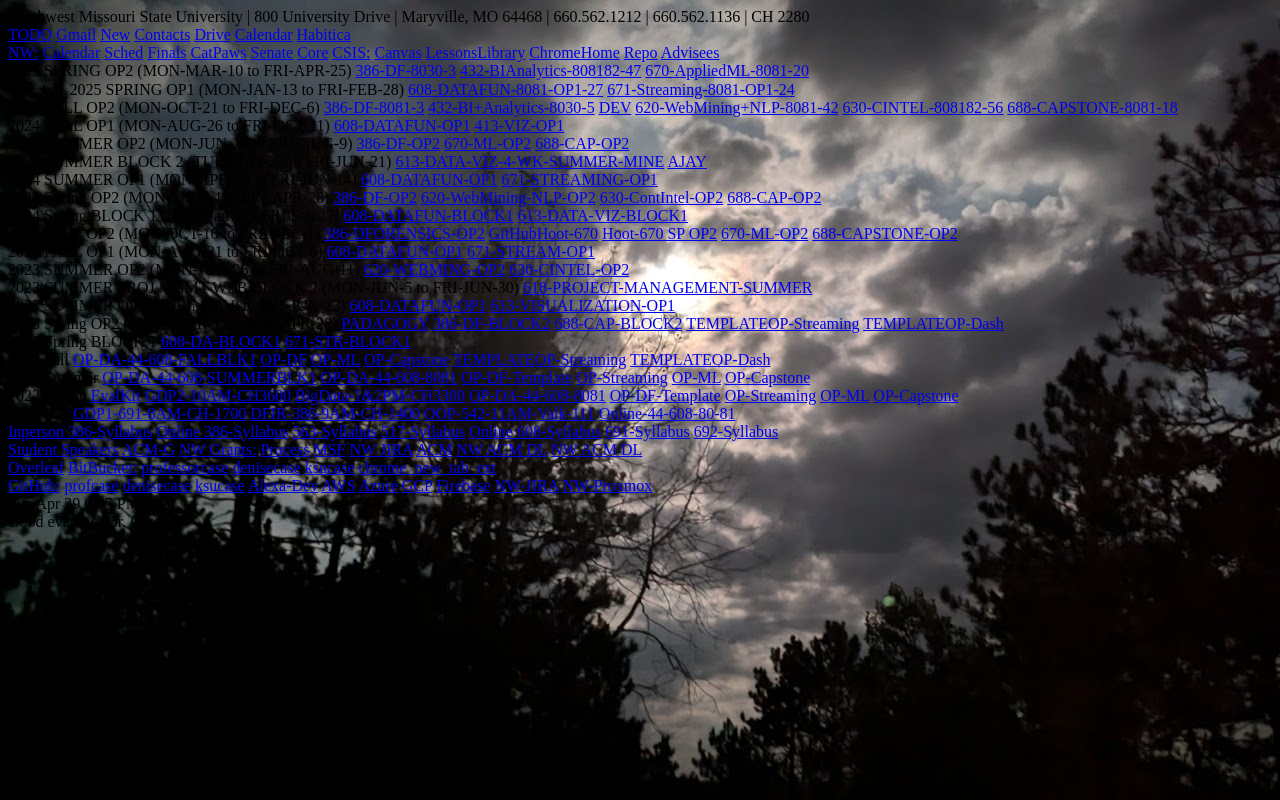
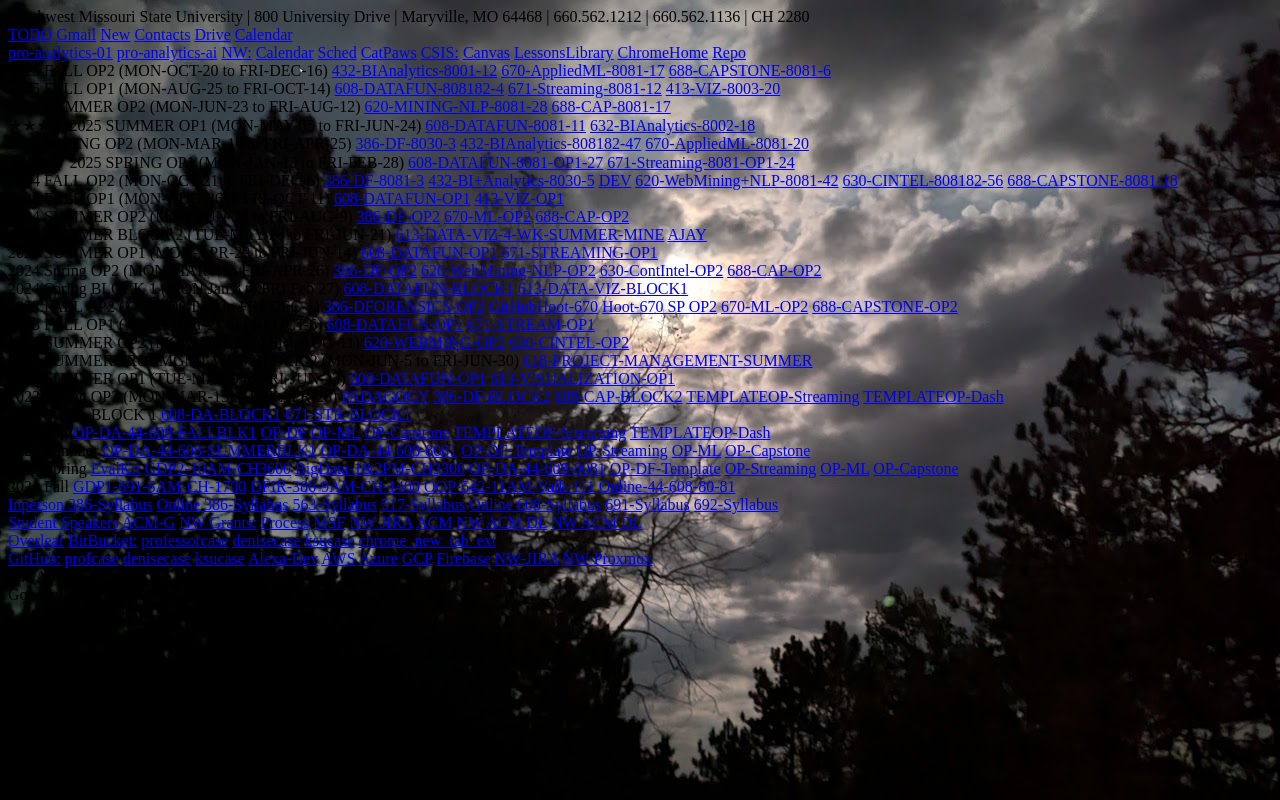
Before and after one commit to denisecase/chrome_new_tab_ext, a website with bundled scripts: page tab.html in a window 1280 px wide. Built offline with nearby package versions, Linux system fonts and the light colour scheme; no server answers.

Commit message:
2025 Summer + Fall

```diff
--- a/tab.html
+++ b/tab.html
@@ -58,24 +58,50 @@
             <a rel="noopener" target="_blank" href="https://contacts.google.com/">Contacts</a>
             <a rel="noopener" target="_blank" href="https://drive.google.com/drive/my-drive">Drive</a>
             <a rel="noopener" target="_blank" href="https://calendar.google.com/calendar/r">Calendar</a>
-            <a rel="noopener" target="_blank" href="https://habitica.com/">Habitica</a>
           </nav>
 
           <nav>
+            <a rel="noopener" target="_blank" href="https://github.com/denisecase/pro-analytics-01">pro-analytics-01</a>
+            <a rel="noopener" target="_blank" href="https://github.com/denisecase/pro-analytics-ai">pro-analytics-ai</a>
+
             <a rel="noopener" target="_blank" href="http://nwmissouri.edu/">NW:</a>
             <a rel="noopener" target="_blank" href="https://www.nwmissouri.edu/academics/calendar.htm">Calendar</a>
             <a rel="noopener" target="_blank" href="https://ssbprod.nwmissouri.edu/PROD/nwcrse.P_Showschedule">Sched</a>
-            <a rel="noopener" target="_blank" href="https://www.nwmissouri.edu/registrar/finals.htm">Finals</a>
             <a rel="noopener" target="_blank" href="https://ssbprod.nwmissouri.edu/PROD/twbkwbis.P_WWWLogin">CatPaws</a>
-            <a rel="noopener" target="_blank" href="https://nwmissouri.instructure.com/courses/803">Senate</a>
-            <a rel="noopener" target="_blank" href="https://nwmissouri.instructure.com/courses/4101">Core</a>
+
             <a rel="noopener" target="_blank" href="http://www.nwmissouri.edu/csis/index.htm">CSIS:</a>
             <a rel="noopener" target="_blank" href="https://nwmissouri.instructure.com/courses/5555">Canvas</a>
             <a rel="noopener" target="_blank" href="https://nwmissouri.instructure.com/courses/8431">LessonsLibrary</a>
             <a rel="noopener" target="_blank" href="https://nwmissouri.instructure.com/courses/16155">ChromeHome</a>
             <a rel="noopener" target="_blank" href="https://bitbucket.org/sigcse2018/chrome_home_nwmsu">Repo</a>
-            <a rel="noopener" target="_blank" href="https://nwmissouri.instructure.com/courses/19958">Advisees
+
             </a>
+          </nav>
+
+          <!--------------  FALL 2025 --------------------------->
+
+          <nav id="2025 FALL2">2025 FALL OP2 (MON-OCT-20 to FRI-DEC-16)
+            <a rel="noopener" target="_blank" href="https://nwmissouri.instructure.com/courses/71199">432-BIAnalytics-8001-12</a>
+            <a rel="noopener" target="_blank" href="https://nwmissouri.instructure.com/courses/69374">670-AppliedML-8081-17</a>
+            <a rel="noopener" target="_blank" href="https://nwmissouri.instructure.com/courses/69385">688-CAPSTONE-8081-6</a>
+          </nav>
+
+          <nav id="2025 FALL1">2025 FALL OP1 (MON-AUG-25 to FRI-OCT-14)
+            <a rel="noopener" target="_blank" href="https://nwmissouri.instructure.com/courses/69379">608-DATAFUN-808182-4</a>
+            <a rel="noopener" target="_blank" href="https://nwmissouri.instructure.com/courses/69378">671-Streaming-8081-12</a>
+            <a rel="noopener" target="_blank" href="https://nwmissouri.instructure.com/courses/69223">413-VIZ-8003-20</a>
+          </nav>
+
+          <!--------------  SUMMER 2025 --------------------------->
+
+          <nav id="2025 SUMMER2">2025 SUMMER OP2 (MON-JUN-23 to FRI-AUG-12)
+            <a rel="noopener" target="_blank" href="https://nwmissouri.instructure.com/courses/69244">620-MINING-NLP-8081-28</a>
+            <a rel="noopener" target="_blank" href="https://nwmissouri.instructure.com/courses/69382">688-CAP-8081-17</a>
+          </nav>
+
+          <nav id="2025 SUMMER1">★★★★ 2025 SUMMER OP1 (MON-MAY-05 to FRI-JUN-24)
+            <a rel="noopener" target="_blank" href="https://nwmissouri.instructure.com/courses/69377">608-DATAFUN-8081-11</a>
+            <a rel="noopener" target="_blank" href="https://nwmissouri.instructure.com/courses/71180">632-BIAnalytics-8002-18</a>
           </nav>
 
           <!--------------  SPRING 2025 --------------------------->
```
